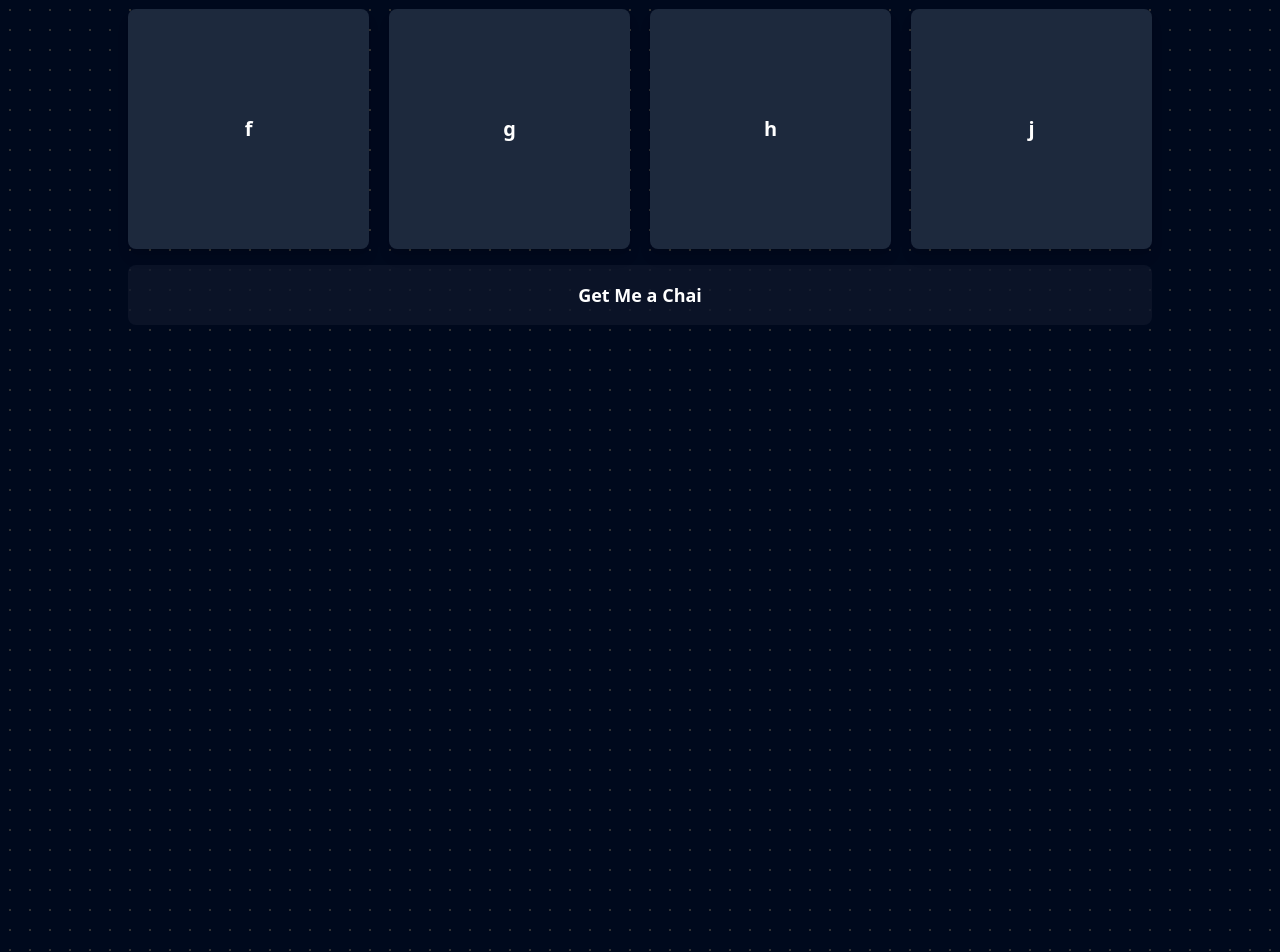
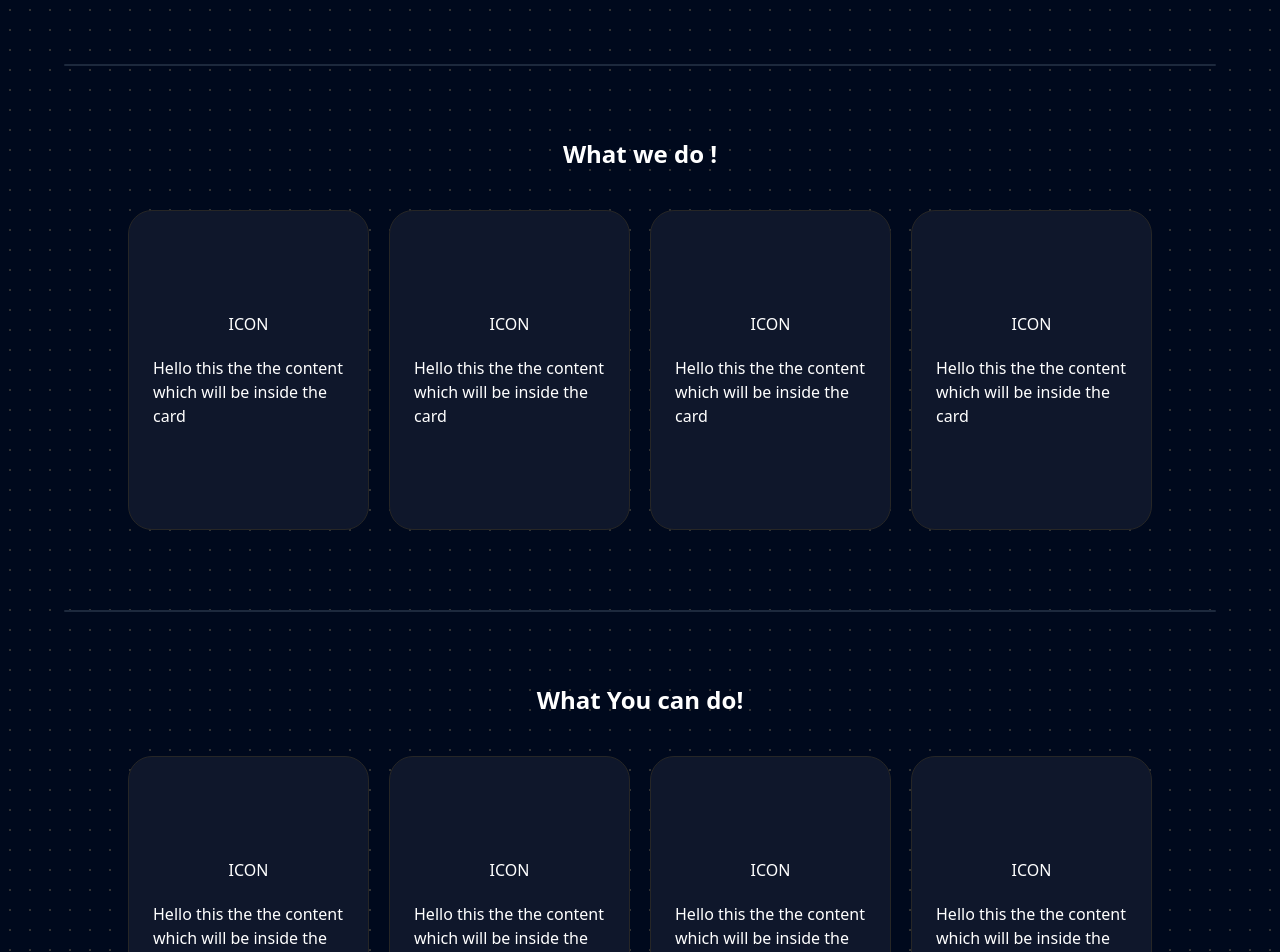
Before and after one commit to harshchill/getmea-chai, a Next.js app: page / in a window 1280 px wide. Shown: the part 400-1352 px from the top of the page. Built offline with nearby package versions, Linux system fonts and the light colour scheme.

Commit message:
Added spotlight cards in the main page

```diff
--- a/app/globals.css
+++ b/app/globals.css
@@ -1,5 +1,9 @@
 @import "tailwindcss";
 
 .cards {
-  @apply w-4/5 h-[30vh] bg-slate-800 rounded-lg shadow-lg flex items-center justify-center text-white text-xl font-semibold;
+  @apply w-4/5 h-[40vh] bg-slate-900 flex flex-col p-6 gap-5 items-center justify-center text-white md:mb-8 ;
 }
+
+.line{
+  @apply h-[2px] w-[90%] rounded-full mx-auto my-8 bg-slate-800
+}
--- a/app/layout.js
+++ b/app/layout.js
@@ -22,12 +22,12 @@ export default function RootLayout({ children }) {
   return (
     <html lang="en">
       <body
-        className={`${geistSans.variable} ${geistMono.variable} antialiased`}
+        className={`${geistSans.variable} ${geistMono.variable} antialiased`+" overflow-x-hidden"}
         // Add this line
       >
         <div>
           <Nav />
-          <div className="absolute top-0 z-[-2] text-white h-[200vh] w-screen bg-[#000000] bg-[radial-gradient(#ffffff33_1px,#00091d_1px)] bg-[size:20px_20px]"></div>
+          <div className="absolute top-0 z-[-2] text-white h-[230vh] w-full bg-[#000000] bg-[radial-gradient(#ffffff33_1px,#00091d_1px)] bg-[size:20px_20px]"></div>
           {children}
           <Footer />
         </div>
--- a/app/page.js
+++ b/app/page.js
@@ -1,17 +1,17 @@
 import BlurText from "@/components/BlurText";
+import SpotlightCard from "@/components/SpotlightCard";
 import Link from "next/link";
 
 export default function Home() {
   return (
     <main className="">
-
       <div className="flex flex-col gap-4 items-center justify-center mt-24 text-white ">
         <BlurText
           text="Get Me a Chai!"
           delay={250}
           animateBy="words"
           direction="top"
-          className="text-4xl text-white font-bold "
+          className="text-5xl text-white font-bold m-4"
         />
         <div>
           A croundfunding platform to fund your favorite Creator with some Chai
@@ -30,12 +30,85 @@ export default function Home() {
             </span>
           </button>
         </div>
-        <div className="line h-[1px] w-[90%] mx-auto bg-slate-200"></div>
+        <div className="line h-[1px] w-[90%] mx-auto my-8 bg-slate-300"></div>
+        <div className="my-6 font-semibold text-2xl">What we do !</div>
         <div className="container w-full md:w-[80%] flex flex-col md:flex-row justify-center items-center gap-5">
-          <div className="cards">f</div>
-          <div className="cards">g</div>
-          <div className="cards">h</div>
-          <div className="cards">j</div>
+          <SpotlightCard
+            className="custom-spotlight-card cards"
+            spotlightColor="rgba(0, 229, 255, 0.2)"
+          >
+            <div className="icon">ICON</div>
+            <div className="content">
+              Hello this the the content which will be inside the card
+            </div>
+          </SpotlightCard>
+          <SpotlightCard
+            className="custom-spotlight-card cards"
+            spotlightColor="rgba(0, 229, 255, 0.2)"
+          >
+            <div className="icon">ICON</div>
+            <div className="content">
+              Hello this the the content which will be inside the card
+            </div>
+          </SpotlightCard>
+          <SpotlightCard
+            className="custom-spotlight-card cards"
+            spotlightColor="rgba(0, 229, 255, 0.2)"
+          >
+            <div className="icon">ICON</div>
+            <div className="content">
+              Hello this the the content which will be inside the card
+            </div>
+          </SpotlightCard>
+          <SpotlightCard
+            className="custom-spotlight-card cards"
+            spotlightColor="rgba(0, 229, 255, 0.2)"
+          >
+            <div className="icon">ICON</div>
+            <div className="content">
+              Hello this the the content which will be inside the card
+            </div>
+          </SpotlightCard>
+        </div>
+        <div className="line "></div>
+        <div className="my-6 font-semibold text-2xl">What You can do!</div>
+        <div className="container w-full md:w-[80%] flex flex-col md:flex-row justify-center items-center gap-5">
+          <SpotlightCard
+            className="custom-spotlight-card cards"
+            spotlightColor="rgba(0, 229, 255, 0.2)"
+          >
+            <div className="icon">ICON</div>
+            <div className="content">
+              Hello this the the content which will be inside the card
+            </div>
+          </SpotlightCard>
+          <SpotlightCard
+            className="custom-spotlight-card cards"
+            spotlightColor="rgba(0, 229, 255, 0.2)"
+          >
+            <div className="icon">ICON</div>
+            <div className="content">
+              Hello this the the content which will be inside the card
+            </div>
+          </SpotlightCard>
+          <SpotlightCard
+            className="custom-spotlight-card cards"
+            spotlightColor="rgba(0, 229, 255, 0.2)"
+          >
+            <div className="icon">ICON</div>
+            <div className="content">
+              Hello this the the content which will be inside the card
+            </div>
+          </SpotlightCard>
+          <SpotlightCard
+            className="custom-spotlight-card cards"
+            spotlightColor="rgba(0, 229, 255, 0.2)"
+          >
+            <div className="icon">ICON</div>
+            <div className="content">
+              Hello this the the content which will be inside the card
+            </div>
+          </SpotlightCard>
         </div>
       </div>
     </main>
--- a/components/Footer.js
+++ b/components/Footer.js
@@ -2,7 +2,7 @@ import React from "react";
 
 const Footer = () => {
   return (
-    <footer className=" w-4/5 flex justify-center items-center gap-20 mx-auto mt-4 px-5 p-4 bg-slate-900/75 rounded-lg text-white">
+    <footer className=" w-4/5 flex justify-center items-center gap-20 mx-auto mt-8 px-5 p-4 bg-slate-900/75 rounded-lg text-white">
       <div>
         <span className="text-lg font-bold mx-4">Get Me a Chai</span>
 
--- a/components/Navbar.js
+++ b/components/Navbar.js
@@ -3,9 +3,9 @@ import Link from "next/link";
 
 const Nav = () => {
   return (
-    <nav className="w-full md:w-4/5 flex justify-between items-center  mx-auto mt-4 px-5 p-4 backdrop-blur-[1px] ring-[1px] bg-slate-800/15 ring-slate-700 rounded-lg text-white">
+    <nav className="w-full md:w-4/5  z-20 flex justify-between items-center  mx-auto mt-4 px-5 p-4 backdrop-blur-[1px] ring-[1px] bg-slate-800/15 ring-slate-700 rounded-lg text-white">
       <div>
-        <span className="text-lg font-bold mx-2">Get Me a Chai</span>
+        <span className="text-lg font-bold mx-2">Getmea Chai</span>
       </div>
       <div className="flex items-center gap-5">
         <span className="cursor-pointer hover:text-slate-400">Home</span>
--- /dev/null
+++ b/components/SpotlightCard.js
@@ -0,0 +1,57 @@
+"use client"
+import { useRef, useState } from "react";
+
+const SpotlightCard = ({ children, className = "", spotlightColor = "rgba(255, 255, 255, 0.25)" }) => {
+  const divRef = useRef(null);
+  const [isFocused, setIsFocused] = useState(false);
+  const [position, setPosition] = useState({ x: 0, y: 0 });
+  const [opacity, setOpacity] = useState(0);
+
+  const handleMouseMove = (e) => {
+    if (!divRef.current || isFocused) return;
+
+    const rect = divRef.current.getBoundingClientRect();
+    setPosition({ x: e.clientX - rect.left, y: e.clientY - rect.top });
+  };
+
+  const handleFocus = () => {
+    setIsFocused(true);
+    setOpacity(0.6);
+  };
+
+  const handleBlur = () => {
+    setIsFocused(false);
+    setOpacity(0);
+  };
+
+  const handleMouseEnter = () => {
+    setOpacity(0.6);
+  };
+
+  const handleMouseLeave = () => {
+    setOpacity(0);
+  };
+
+  return (
+    <div
+      ref={divRef}
+      onMouseMove={handleMouseMove}
+      onFocus={handleFocus}
+      onBlur={handleBlur}
+      onMouseEnter={handleMouseEnter}
+      onMouseLeave={handleMouseLeave}
+      className={`relative rounded-3xl border border-neutral-800 bg-neutral-900 overflow-hidden p-8 ${className}`}
+    >
+      <div
+        className="pointer-events-none absolute inset-0 opacity-0 transition-opacity duration-500 ease-in-out"
+        style={{
+          opacity,
+          background: `radial-gradient(circle at ${position.x}px ${position.y}px, ${spotlightColor}, transparent 80%)`,
+        }}
+      />
+      {children}
+    </div>
+  );
+};
+
+export default SpotlightCard;
```
